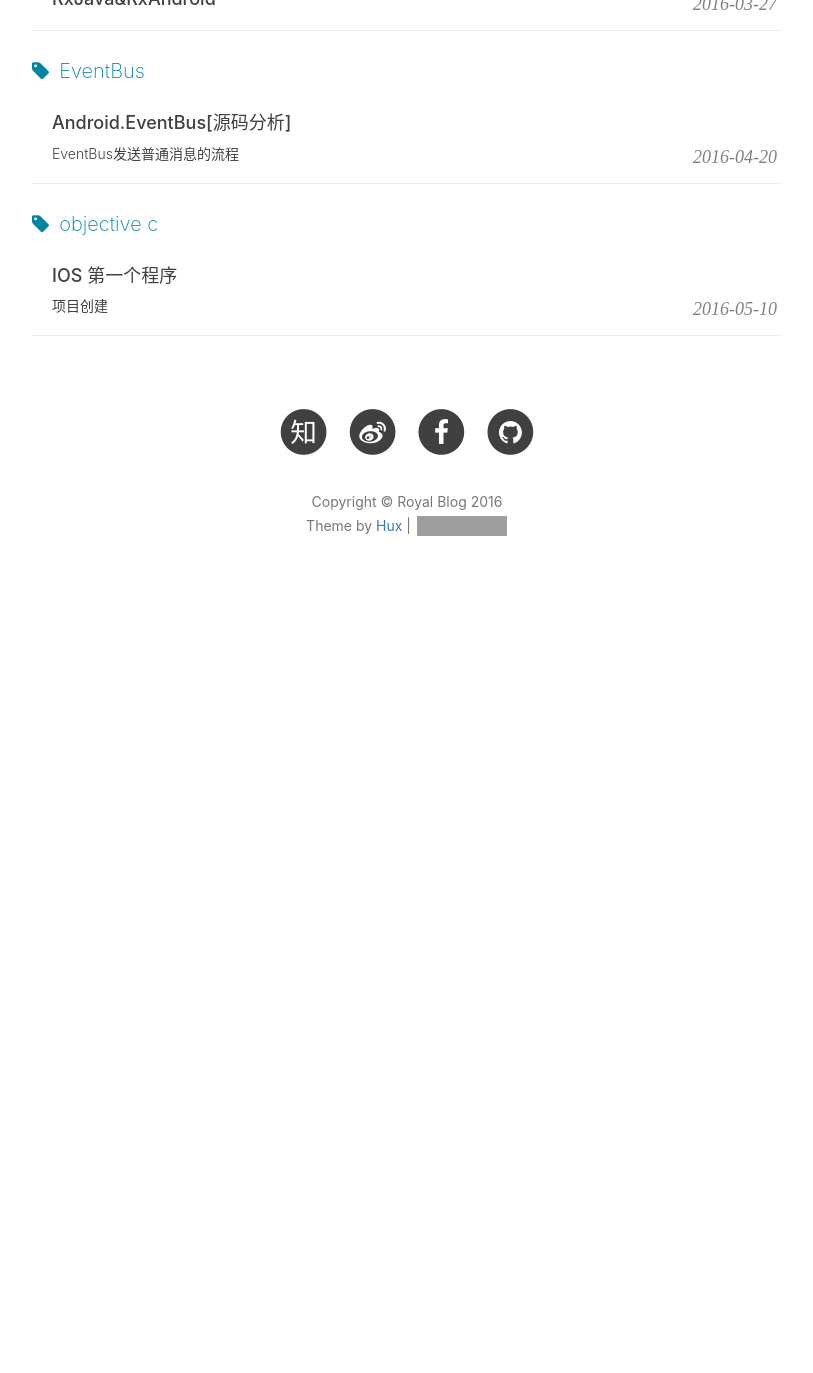
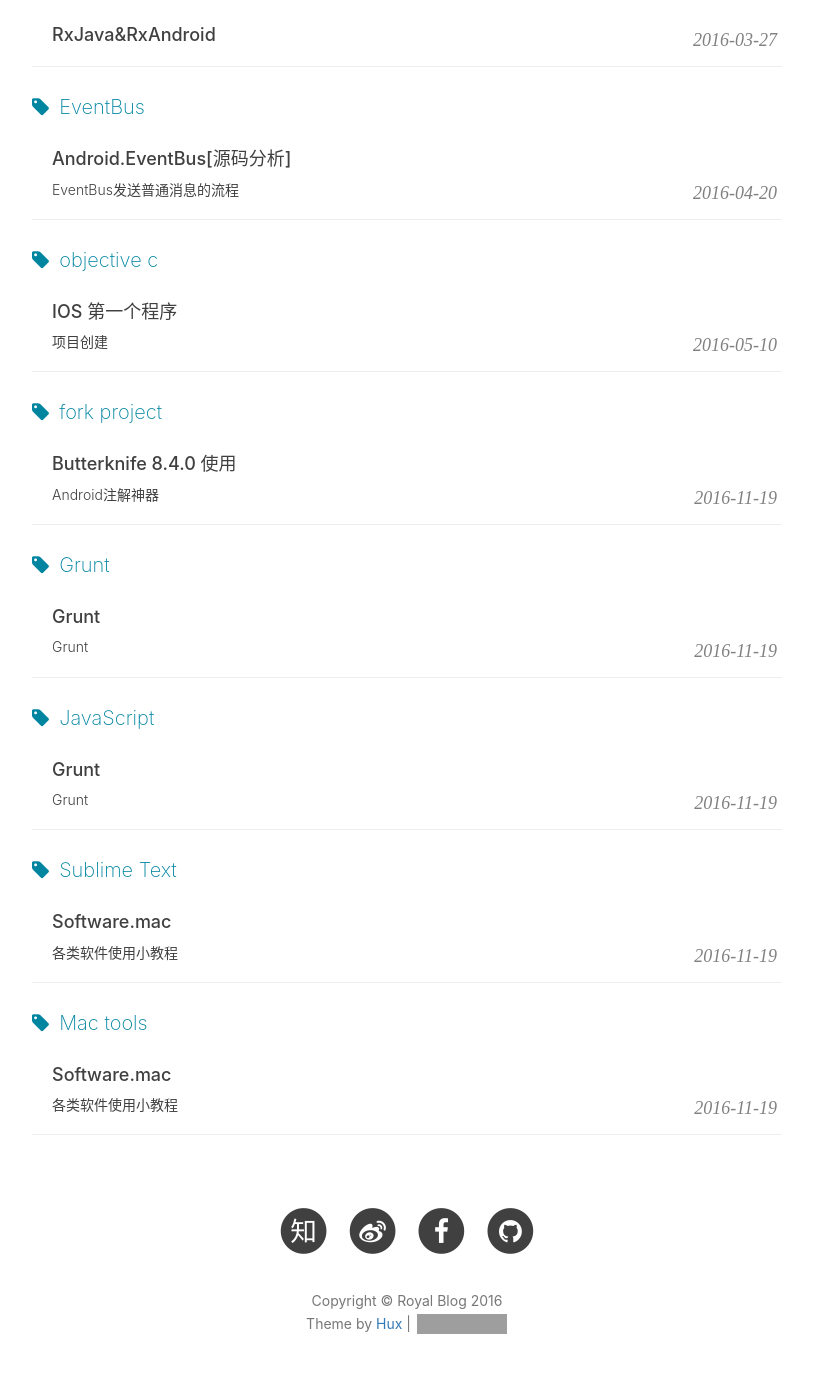
Before and after one commit to pengqinping/Royal-Blog, a Jekyll site: the page built from tags.html, in a window 1280 px wide and 1400 px high, scrolled down 2811 px. Shown: the top 1373 px of the window, without its empty margins (233-1046 px from the left). Built offline with Jekyll 4.4.1, drawn with Linux system fonts in a browser that asks for light colours; nearby versions of some CDN libraries; comment, search, counter and statistics services are not loaded; before the commit the page ends 3441 px from its top, so only the background shows below that; some of the changed lines change nothing that is shown; some of the changed text lies outside the part shown; grey boxes are pictures that could not be loaded.

Commit message:
add grunt blogs

````diff
--- a/_posts/2016-11-19-butterknife840-.md
+++ b/_posts/2016-11-19-butterknife840-.md
@@ -2,11 +2,12 @@
 layout: post
 title: "Butterknife 8.4.0 使用"
 header-color: "#FBC562"
-subtitle:   "工具类"
+subtitle:   "Android注解神器"
 date:       2016-11-19
 author:     "Royal"
 tags:
     - Android
+    - fork project
 
 ---
 
--- /dev/null
+++ b/_posts/2016-11-19-grunt.md
@@ -0,0 +1,101 @@
+---
+layout: post
+title: "Grunt"
+header-color: "#FBC562"
+subtitle:   "Grunt"
+date:       2016-11-19
+author:     "Royal"
+tags:
+    - Grunt
+    - JavaScript
+
+---
+
+#### 相关知识
+> **Grunt JavaScript 世界的构建工具** 这是学习JavaScript 的必备技能 .关于NPM的知识有兴趣的可以了解,不了解也没有关系,按照命令执行就行了.
+
+1. [官网介绍](http://www.gruntjs.net/)
+2. [环境搭建,快速开始](http://www.gruntjs.net/getting-started)
+3. 实例,我以这个博客为例,其中用到了**GruntFile** 来编译压缩Js,css
+
+```Javascript
+module.exports = function(grunt) {
+
+    // Project configuration.
+    grunt.initConfig({
+        pkg: grunt.file.readJSON('package.json'),
+        uglify: {
+            main: {
+                src: 'js/hux-blog.js',
+                dest: 'js/hux-blog.min.js'
+            }
+        },
+        less: {
+            expanded: {
+                options: {
+                    paths: ["css"]
+                },
+                files: {
+                    // general less/hux-blog.less to css/hux-blog.css file.
+                    "css/hux-blog.css": "less/hux-blog.less"
+                }
+            },
+            minified: {
+                options: {
+                    paths: ["css"],
+                    cleancss: true,
+                    compress: true //去掉空格和换行
+                },
+                files: {
+                    "css/hux-blog.min.css": "less/hux-blog.less"
+                }
+            }
+        },
+        //添加编译文件顶部注释
+        banner: '/*!\n' +
+            ' * <%= pkg.title %> v<%= pkg.version %> (<%= pkg.homepage %>)\n' +
+            ' * Copyright <%= grunt.template.today("yyyy") %> <%= pkg.author %>\n' +
+            ' */\n',
+        usebanner: {
+            dist: {
+                options: {
+                    position: 'top',
+                    banner: '<%= banner %>'
+                },
+                files: {
+                    src: ['css/hux-blog.css', 'css/hux-blog.min.css', 'js/hux-blog.min.js']
+                }
+            }
+        },
+        watch: {
+            scripts: {
+                files: ['js/hux-blog.js'],
+                tasks: ['uglify'],
+                options: {
+                    spawn: false,
+                },
+            },
+            less: {
+                files: ['less/*.less'],
+                tasks: ['less'],
+                options: {
+                    spawn: false,
+                }
+            },
+        },
+    });
+
+    // Load the plugins.
+    grunt.loadNpmTasks('grunt-contrib-uglify');
+    grunt.loadNpmTasks('grunt-contrib-less');
+    grunt.loadNpmTasks('grunt-banner');
+    grunt.loadNpmTasks('grunt-contrib-watch');
+
+    // Default task(s).
+    grunt.registerTask('default', ['uglify', 'less', 'usebanner']);
+    grunt.registerTask('lessMinicss','less:minified');
+
+};
+```
+
+> <code>grunt.registerTask('lessMinicss','less:minified');</code> 举例,定义一个 **task** __lessMinicss__ 然后会执行我们 less下面的minified 这个是grunt中的less插件,针对less语法的编译为css文件和对css文件的压缩.
--- /dev/null
+++ b/_posts/2016-11-19-softwaremac.md
@@ -0,0 +1,18 @@
+---
+layout: post
+title: "Software.mac"
+header-color: "#FBC562"
+subtitle:   "各类软件使用小教程"
+date:       2016-11-19rake
+author:     "Royal"
+tags:
+    - Sublime Text
+    - Mac tools
+
+---
+
+#### Sublime Text 3 开启自动换行
+
+1. 打开 Preferences -> Setting - User（设置 - 用户）
+2. 添加配置 "word_wrap" : true
+3. 具体配置截图如下 <img class="shadow" width="320" src="{{ site.baseurl }}/img/in-post/post-software.mac/sublime_text_auto_word.png" />
````
Also changed, not shown: img/in-post/post-software.mac/sublime_text_auto_word.png (added).
